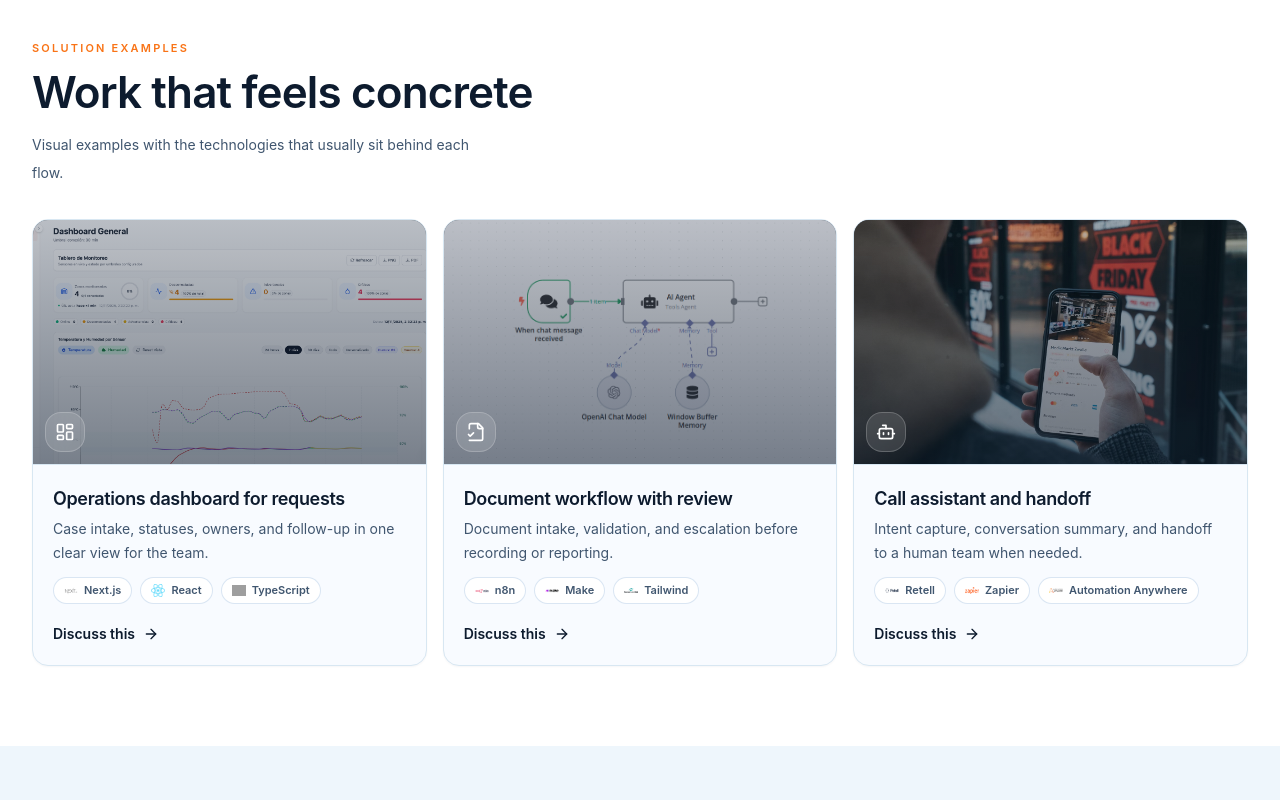
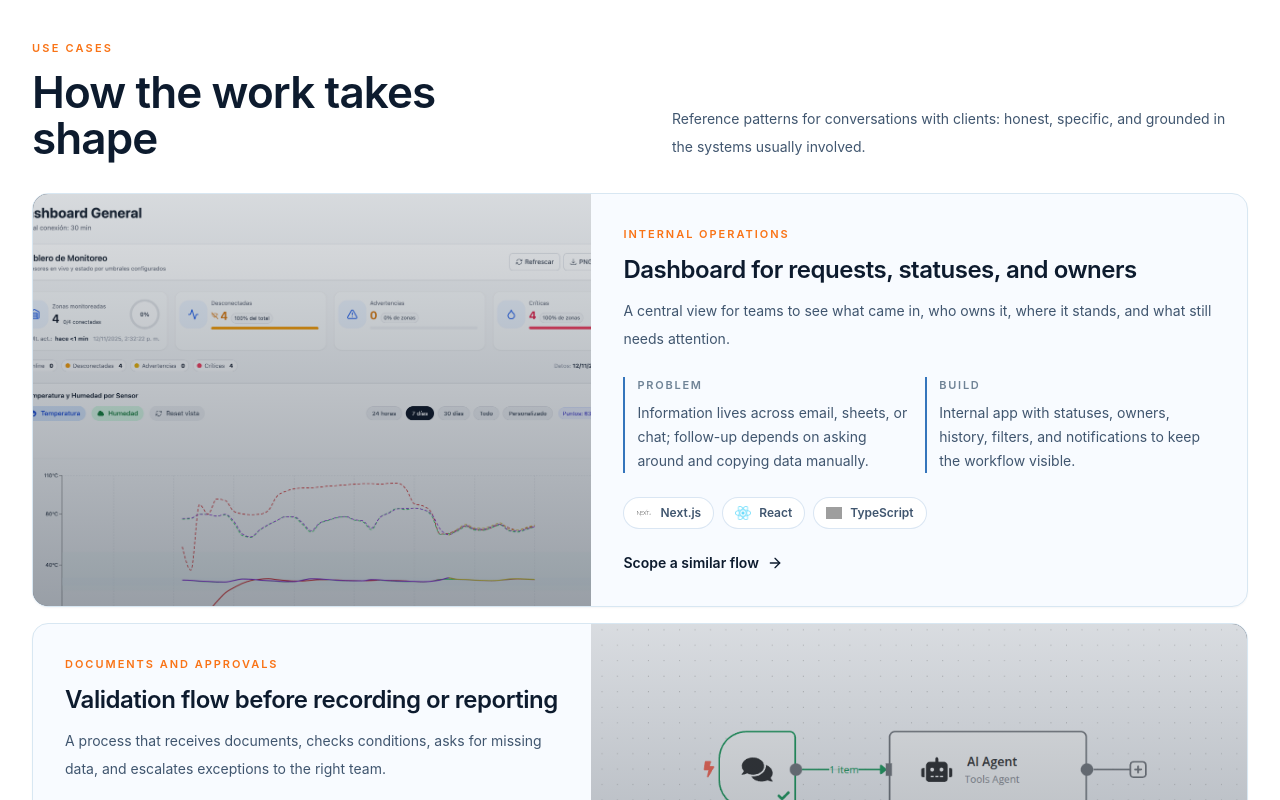
Before and after one commit to jcborissova/automiq, a Next.js app: page /en in a window 1280 px wide. Shown: the part 1500-2300 px from the top of the page. Built offline with nearby package versions, Linux system fonts and the light colour scheme; grey boxes are pictures that could not be loaded.

Commit message:
Rework examples as use cases

```diff
--- a/src/app/lib/site-content.ts
+++ b/src/app/lib/site-content.ts
@@ -188,7 +188,7 @@ const siteContent: Record<Locale, SiteContent> = {
       items: [
         { label: "Inicio", href: "#home" },
         { label: "Soluciones", href: "#services" },
-        { label: "Ejemplos", href: "#examples" },
+        { label: "Casos de uso", href: "#examples" },
         { label: "Contacto", href: "#contact" },
       ],
       primaryCta: "Agenda un diagnóstico",
@@ -484,7 +484,7 @@ const siteContent: Record<Locale, SiteContent> = {
       items: [
         { label: "Home", href: "#home" },
         { label: "Solutions", href: "#services" },
-        { label: "Examples", href: "#examples" },
+        { label: "Use cases", href: "#examples" },
         { label: "Contact", href: "#contact" },
       ],
       primaryCta: "Book a diagnostic",
--- a/src/app/sections/Examples.tsx
+++ b/src/app/sections/Examples.tsx
@@ -1,100 +1,142 @@
-import { ArrowRight, Bot, FileCheck2, LayoutDashboard } from "lucide-react";
+import { ArrowRight } from "lucide-react";
 import Image from "next/image";
 import type { Locale } from "../lib/site-content";
 
-type Example = {
-  title: string;
-  description: string;
-  image: string;
-  technologies: {
+type Technology = {
   name: string;
   logo: string;
-  }[];
-  Icon: typeof LayoutDashboard;
 };
 
-const examples: Record<Locale, Example[]> = {
+type UseCase = {
+  eyebrow: string;
+  title: string;
+  summary: string;
+  problemLabel: string;
+  problem: string;
+  buildLabel: string;
+  build: string;
+  image: string;
+  technologies: Technology[];
+};
+
+const useCases: Record<Locale, UseCase[]> = {
   es: [
     {
-      title: "Panel operativo para solicitudes",
-      description:
-        "Entrada de casos, estados, responsables y seguimiento en una sola vista para el equipo.",
+      eyebrow: "Operaciones internas",
+      title: "Panel para solicitudes, estados y responsables",
+      summary:
+        "Una vista central para que el equipo vea qué entró, quién lo tiene, en qué estado está y qué falta por resolver.",
+      problemLabel: "Problema",
+      problem:
+        "La información vive en correos, hojas o chats; el seguimiento depende de preguntar y copiar datos manualmente.",
+      buildLabel: "Construcción",
+      build:
+        "Aplicación interna con estados, responsables, historial, filtros y notificaciones para mantener el flujo visible.",
       image: "/assets/services/web.png",
       technologies: [
         { name: "Next.js", logo: "/assets/techs/nextjs.png" },
         { name: "React", logo: "/assets/techs/react.png" },
         { name: "TypeScript", logo: "/assets/techs/typescript.png" },
       ],
-      Icon: LayoutDashboard,
     },
     {
-      title: "Flujo documental con revisión",
-      description:
-        "Recepción, validación y escalamiento de documentos antes de registrar o reportar.",
+      eyebrow: "Documentos y aprobaciones",
+      title: "Flujo de validación antes de registrar o reportar",
+      summary:
+        "Un proceso que recibe documentos, revisa condiciones, pide datos faltantes y escala excepciones al equipo correcto.",
+      problemLabel: "Problema",
+      problem:
+        "Los archivos llegan por distintos canales y alguien debe revisar, renombrar, copiar y avisar cada paso.",
+      buildLabel: "Construcción",
+      build:
+        "Automatización con reglas, lectura de datos, rutas de revisión y registro final en las herramientas existentes.",
       image: "/assets/services/auto.png",
       technologies: [
         { name: "n8n", logo: "/assets/techs/n8n.png" },
         { name: "Make", logo: "/assets/techs/make.png" },
-        { name: "Tailwind", logo: "/assets/techs/tailwind.png" },
+        { name: "Power Platform", logo: "/assets/techs/powerplatform.png" },
       ],
-      Icon: FileCheck2,
     },
     {
-      title: "Asistente de llamadas y handoff",
-      description:
-        "Captura de intención, resumen de conversación y traspaso a equipo humano cuando aplica.",
+      eyebrow: "Atención y seguimiento",
+      title: "Asistente para llamadas, resumen y handoff",
+      summary:
+        "Un asistente que captura intención, resume la conversación y entrega el contexto al equipo humano cuando corresponde.",
+      problemLabel: "Problema",
+      problem:
+        "Las llamadas o mensajes quedan dispersos; el equipo recibe poco contexto y repite preguntas al cliente.",
+      buildLabel: "Construcción",
+      build:
+        "Flujo conectado a voz, CRM y mensajería para clasificar, resumir, asignar y dejar trazabilidad.",
       image: "/assets/cases/Case2.png",
       technologies: [
         { name: "Retell", logo: "/assets/techs/retell.png" },
         { name: "Zapier", logo: "/assets/techs/zapier.png" },
         { name: "Automation Anywhere", logo: "/assets/techs/automationanywhere.png" },
       ],
-      Icon: Bot,
     },
   ],
   en: [
     {
-      title: "Operations dashboard for requests",
-      description:
-        "Case intake, statuses, owners, and follow-up in one clear view for the team.",
+      eyebrow: "Internal operations",
+      title: "Dashboard for requests, statuses, and owners",
+      summary:
+        "A central view for teams to see what came in, who owns it, where it stands, and what still needs attention.",
+      problemLabel: "Problem",
+      problem:
+        "Information lives across email, sheets, or chat; follow-up depends on asking around and copying data manually.",
+      buildLabel: "Build",
+      build:
+        "Internal app with statuses, owners, history, filters, and notifications to keep the workflow visible.",
       image: "/assets/services/web.png",
       technologies: [
         { name: "Next.js", logo: "/assets/techs/nextjs.png" },
         { name: "React", logo: "/assets/techs/react.png" },
         { name: "TypeScript", logo: "/assets/techs/typescript.png" },
       ],
-      Icon: LayoutDashboard,
     },
     {
-      title: "Document workflow with review",
-      description:
-        "Document intake, validation, and escalation before recording or reporting.",
+      eyebrow: "Documents and approvals",
+      title: "Validation flow before recording or reporting",
+      summary:
+        "A process that receives documents, checks conditions, asks for missing data, and escalates exceptions to the right team.",
+      problemLabel: "Problem",
+      problem:
+        "Files arrive through different channels and someone has to review, rename, copy, and notify every step.",
+      buildLabel: "Build",
+      build:
+        "Automation with rules, data extraction, review routes, and final registration in the existing tools.",
       image: "/assets/services/auto.png",
       technologies: [
         { name: "n8n", logo: "/assets/techs/n8n.png" },
         { name: "Make", logo: "/assets/techs/make.png" },
-        { name: "Tailwind", logo: "/assets/techs/tailwind.png" },
+        { name: "Power Platform", logo: "/assets/techs/powerplatform.png" },
       ],
-      Icon: FileCheck2,
     },
     {
-      title: "Call assistant and handoff",
-      description:
-        "Intent capture, conversation summary, and handoff to a human team when needed.",
+      eyebrow: "Support and follow-up",
+      title: "Assistant for calls, summaries, and handoff",
+      summary:
+        "An assistant that captures intent, summarizes the conversation, and hands context to the human team when needed.",
+      problemLabel: "Problem",
+      problem:
+        "Calls or messages stay scattered; the team receives little context and repeats questions with the customer.",
+      buildLabel: "Build",
+      build:
+        "Flow connected to voice, CRM, and messaging to classify, summarize, assign, and keep a traceable record.",
       image: "/assets/cases/Case2.png",
       technologies: [
         { name: "Retell", logo: "/assets/techs/retell.png" },
         { name: "Zapier", logo: "/assets/techs/zapier.png" },
         { name: "Automation Anywhere", logo: "/assets/techs/automationanywhere.png" },
       ],
-      Icon: Bot,
     },
   ],
 };
 
 export default function Examples({ locale }: { locale: Locale }) {
   const isEnglish = locale === "en";
-  const items = examples[locale];
+  const items = useCases[locale];
 
   return (
     <section
@@ -103,68 +145,92 @@ export default function Examples({ locale }: { locale: Locale }) {
     >
       <div className="mx-auto max-w-7xl px-4 sm:px-6 lg:px-8">
         <div className="border-t border-[var(--border-strong)] pt-8 sm:pt-10">
-          <div className="max-w-3xl">
+          <div className="grid gap-5 lg:grid-cols-[0.82fr_1.18fr] lg:items-end">
+            <div>
               <p className="text-[11px] font-semibold uppercase tracking-[0.2em] text-[var(--support)]">
-              {isEnglish ? "Solution examples" : "Ejemplos de soluciones"}
+                {isEnglish ? "Use cases" : "Casos de uso"}
               </p>
               <h2 className="mt-3 text-[2rem] font-semibold leading-[1.05] tracking-normal sm:text-[2.4rem] lg:text-[2.75rem]">
-              {isEnglish ? "Work that feels concrete" : "Trabajo que se entiende rápido"}
+                {isEnglish ? "How the work takes shape" : "Cómo toma forma el trabajo"}
               </h2>
-            <p className="mt-4 max-w-md text-sm leading-7 text-[var(--ink-700)]">
+            </div>
+            <p className="max-w-xl text-sm leading-7 text-[var(--ink-700)] lg:justify-self-end">
               {isEnglish
-                ? "Visual examples with the technologies that usually sit behind each flow."
-                : "Ejemplos visuales con las tecnologías que suelen sostener cada flujo."}
+                ? "Reference patterns for conversations with clients: honest, specific, and grounded in the systems usually involved."
+                : "Patrones de referencia para conversar con clientes: honestos, concretos y aterrizados en los sistemas que suelen intervenir."}
             </p>
           </div>
 
-          <div className="mt-8 grid gap-4 lg:grid-cols-3">
-            {items.map(({ title, description, image, technologies, Icon }) => (
+          <div className="mt-8 space-y-4">
+            {items.map((item, index) => (
               <article
-                key={title}
-                className="overflow-hidden rounded-lg border border-[var(--border)] bg-[var(--background)] shadow-[var(--shadow-xs)]"
+                key={item.title}
+                className="grid overflow-hidden rounded-lg border border-[var(--border)] bg-[var(--background)] shadow-[var(--shadow-xs)] lg:grid-cols-[0.92fr_1.08fr]"
               >
-                <div className="relative aspect-[16/10] overflow-hidden border-b border-[var(--border)] bg-[var(--ink-950)]">
+                <div className={`${index % 2 === 1 ? "lg:order-2" : ""} relative min-h-[240px] border-b border-[var(--border)] bg-[var(--ink-950)] lg:border-b-0`}>
                   <Image
-                    src={image}
+                    src={item.image}
                     alt=""
                     fill
-                    sizes="(max-width: 1024px) 100vw, 33vw"
-                    className="object-cover opacity-76"
+                    sizes="(max-width: 1024px) 100vw, 44vw"
+                    className="object-cover opacity-88"
                   />
-                  <div className="absolute inset-0 bg-[linear-gradient(180deg,rgba(13,27,46,0.04),rgba(13,27,46,0.42))]" />
-                  <div className="absolute bottom-3 left-3 flex h-10 w-10 items-center justify-center rounded-lg border border-white/20 bg-white/12 text-white backdrop-blur">
-                    <Icon className="h-5 w-5" aria-hidden="true" />
+                  <div className="absolute inset-0 bg-[linear-gradient(180deg,rgba(13,27,46,0.02),rgba(13,27,46,0.34))]" />
+                </div>
+
+                <div className="p-5 sm:p-6 lg:p-8">
+                  <p className="text-[11px] font-semibold uppercase tracking-[0.18em] text-[var(--support)]">
+                    {item.eyebrow}
+                  </p>
+                  <h3 className="mt-3 max-w-2xl text-2xl font-semibold leading-tight tracking-normal text-[var(--ink-950)]">
+                    {item.title}
+                  </h3>
+                  <p className="mt-3 max-w-2xl text-sm leading-7 text-[var(--ink-700)]">
+                    {item.summary}
+                  </p>
+
+                  <div className="mt-6 grid gap-3 sm:grid-cols-2">
+                    <div className="border-l-2 border-[var(--accent)] pl-3">
+                      <p className="text-[11px] font-semibold uppercase tracking-[0.16em] text-[var(--ink-500)]">
+                        {item.problemLabel}
+                      </p>
+                      <p className="mt-2 text-sm leading-6 text-[var(--ink-700)]">
+                        {item.problem}
+                      </p>
+                    </div>
+                    <div className="border-l-2 border-[var(--accent)] pl-3">
+                      <p className="text-[11px] font-semibold uppercase tracking-[0.16em] text-[var(--ink-500)]">
+                        {item.buildLabel}
+                      </p>
+                      <p className="mt-2 text-sm leading-6 text-[var(--ink-700)]">
+                        {item.build}
+                      </p>
                     </div>
                   </div>
-                <div className="p-4 sm:p-5">
-                  <h3 className="text-lg font-semibold tracking-normal text-[var(--ink-950)]">
-                    {title}
-                  </h3>
-                  <p className="mt-1 text-sm leading-6 text-[var(--ink-700)]">
-                    {description}
-                  </p>
-                  <div className="mt-3 flex flex-wrap gap-2">
-                    {technologies.map((tech) => (
+
+                  <div className="mt-6 flex flex-wrap gap-2">
+                    {item.technologies.map((tech) => (
                       <span
                         key={tech.name}
-                        className="inline-flex items-center gap-1.5 rounded-full border border-[var(--border-subtle)] bg-white px-2.5 py-1 text-[11px] font-semibold text-[var(--ink-700)]"
+                        className="inline-flex items-center gap-2 rounded-full border border-[var(--border-subtle)] bg-white px-3 py-1.5 text-[12px] font-semibold text-[var(--ink-700)]"
                       >
                         <Image
                           src={tech.logo}
                           alt=""
-                          width={18}
-                          height={18}
-                          className="h-3.5 w-3.5 object-contain"
+                          width={20}
+                          height={20}
+                          className="h-4 w-4 object-contain"
                         />
                         {tech.name}
                       </span>
                     ))}
                   </div>
+
                   <a
                     href="#contact"
-                    className="mt-5 inline-flex items-center gap-2 text-sm font-semibold text-[var(--accent-text)]"
+                    className="mt-6 inline-flex items-center gap-2 text-sm font-semibold text-[var(--accent-text)]"
                   >
-                    {isEnglish ? "Discuss this" : "Conversar esto"}
+                    {isEnglish ? "Scope a similar flow" : "Diseñar un flujo similar"}
                     <ArrowRight className="h-4 w-4" aria-hidden="true" />
                   </a>
                 </div>
```
Lines whose indentation alone changed are shown as unchanged.
